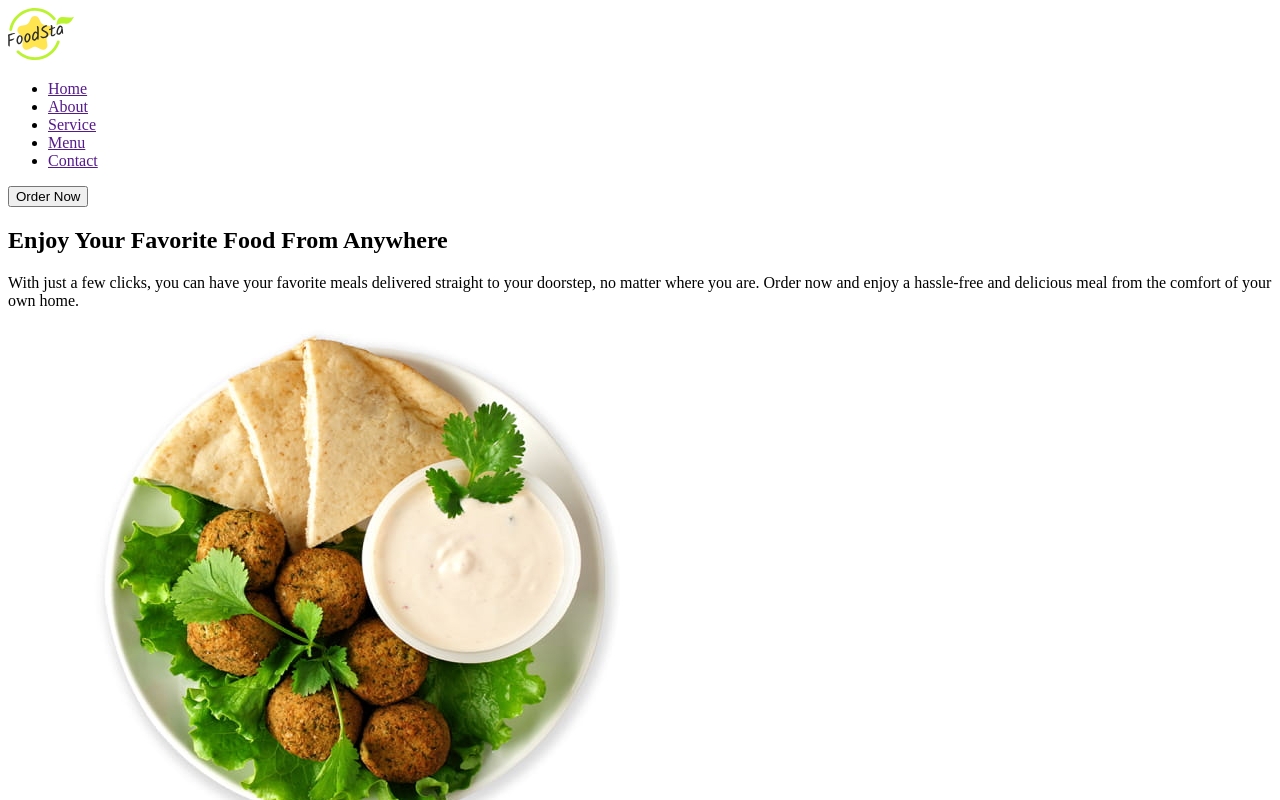
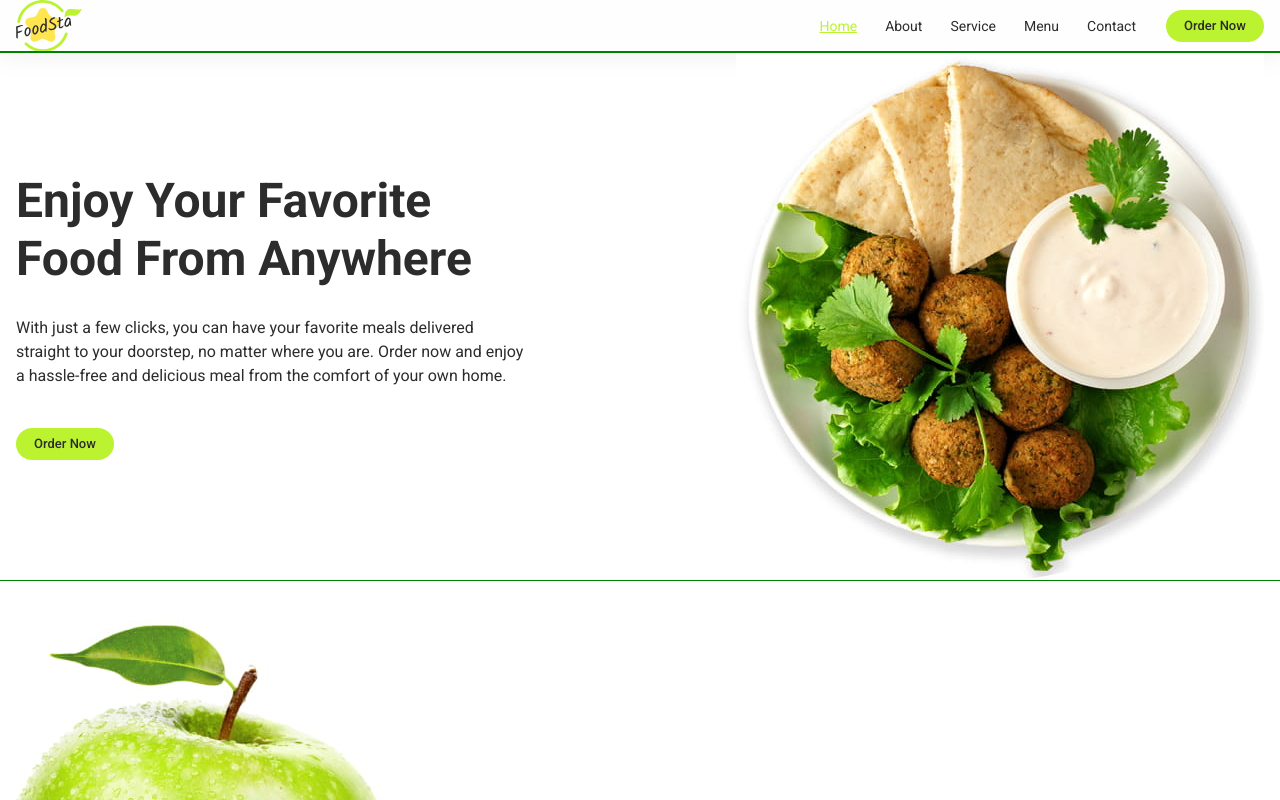
Before and after one commit to ArtSatanov/FoodSta, a plain HTML site: page index.html in a window 1280 px wide. Shown: the top 800 px of the page. Drawn offline with nearby package versions, Linux system fonts and the light colour scheme.

Commit message:
Header+hero

```diff
--- /dev/null
+++ b/css/style.css
@@ -0,0 +1,133 @@
+:root {
+  --main-text-color: #2c2c2c;
+  --accent-color: #bbf330;
+}
+
+h1,
+h2,
+h3,
+h4,
+h5,
+h6,
+p,
+ul {
+  margin: 0;
+  padding: 0;
+}
+
+img{
+   display: block;
+}
+
+.links {
+  text-decoration: none;
+}
+
+.list {
+  list-style: none;
+}
+
+.container {
+  width: 1280px;
+  padding: 0 16px;
+  margin: 0 auto;
+  outline: 1px solid green;
+}
+
+.current {
+  color: var(--accent-color);
+  text-decoration: underline;
+}
+
+.btn {
+   min-width: 98px;
+   min-height: 32px;
+  border-radius: 30px;
+  border-color: transparent;
+
+  font-weight: 500;
+  font-size: 13px;
+  line-height: 150%;
+  color: var(--main-text-color);
+  background-color: var(--accent-color);
+}
+
+body {
+  font-family: 'Roboto', sans-serif;
+  font-size: 16px;
+  line-height: 1.5;
+  color: var(--main-text-color);
+}
+
+header > .container {
+  display: flex;
+  align-items: center;
+background: #FEFEFE;
+box-shadow: 0px 4px 24px rgba(105, 105, 105, 0.1);
+
+}
+
+/* >>>>>>>>>>>>>>>>>>>>>>>>>>>>>>>>>>>>>>>>>>>>>>>>>>>>>>HEADER */
+
+.header {
+
+}
+
+.header-logo {
+  margin-right: auto;
+}
+
+.header-logo-img {
+}
+
+.header-nav {
+}
+
+.nav-list {
+  display: flex;
+  gap: 28px;
+}
+
+.nav-item {
+}
+
+.nav-link {
+  font-size: 14px;
+  line-height: 1.142;
+  color: inherit;
+}
+
+.nav-btn {
+  margin-left: 30px;
+}
+
+/*>>>>>>>>>>>>>>>>>>>>>>>>>>>>>>>>>>>>>>>>>>>>>>>>>>>>>> HERO */
+
+.hero {}
+
+.hero .container {
+   display: flex;
+   align-items: center;
+}
+
+.hero-right {
+   max-width: 511px;
+   margin-right: auto;
+}
+
+.hero-title {
+   margin-bottom: 28px;
+   font-weight: 700;
+      font-size: 48px;
+      line-height: 120%;
+}
+
+.hero-text {
+   margin-bottom: 40px;
+}
+
+.btn {}
+
+.hero-slider {}
+
+.hero-img {}
--- a/index.html
+++ b/index.html
@@ -5,50 +5,89 @@
     <meta http-equiv="X-UA-Compatible" content="IE=edge" />
     <meta name="viewport" content="width=device-width, initial-scale=1.0" />
     <title>FoodSta</title>
+
+    <!-- fonts -->
+
+    <link rel="preconnect" href="https://fonts.googleapis.com" />
+    <link rel="preconnect" href="https://fonts.gstatic.com" crossorigin />
+    <link
+      href="https://fonts.googleapis.com/css2?family=Inter&family=Kalam&family=Roboto:wght@400;500;700&display=swap"
+      rel="stylesheet"
+    />
+
+    <!-- normalize -->
+
+    <link
+      rel="stylesheet"
+      href="https://cdnjs.cloudflare.com/ajax/libs/modern-normalize/1.0.0/modern-normalize.min.css"
+    />
+
+    <!-- styles -->
+
+    <link rel="stylesheet" href="./css/style.css" />
   </head>
   <body>
-    <header>
-      <a href="./index.html">
-        <img src="./images/logo/logo.svg" alt="logo" />
+    <!-- header -->
+
+    <header class="header">
+      <div class="container">
+        <a href="./index.html" class="header-logo">
+          <img
+            src="./images/logo/logo.svg"
+            alt="logo"
+            class="header-logo-img"
+          />
         </a>
-      <nav>
-        <ul>
-          <li>
-            <a href="">Home</a>
+        <nav class="header-nav">
+          <ul class="nav-list list">
+            <li class="nav-item current">
+              <a href="" class="nav-link links">Home</a>
             </li>
-          <li>
-            <a href="">About</a>
+            <li class="nav-item">
+              <a href="" class="nav-link links">About</a>
             </li>
-          <li>
-            <a href="">Service</a>
+            <li class="nav-item">
+              <a href="" class="nav-link links">Service</a>
             </li>
-          <li>
-            <a href="">Menu</a>
+            <li class="nav-item">
+              <a href="" class="nav-link links">Menu</a>
             </li>
-          <li>
-            <a href="">Contact</a>
+            <li class="nav-item">
+              <a href="" class="nav-link links">Contact</a>
             </li>
           </ul>
         </nav>
-      <button type="button">Order Now</button>
+        <button type="button" class="nav-btn btn">Order Now</button>
+      </div>
     </header>
+
     <main>
       <!-- Hero -->
-      <section>
-        <h1>Enjoy Your Favorite Food From Anywhere</h1>
-        <p>
+      <section class="hero">
+        <div class="container">
+          <div class="hero-right">
+            <h1 class="hero-title">
+              Enjoy Your Favorite <br />
+              Food From Anywhere
+            </h1>
+            <p class="hero-text">
               With just a few clicks, you can have your favorite meals delivered
               straight to your doorstep, no matter where you are. Order now and
-          enjoy a hassle-free and delicious meal from the comfort of your own
-          home.
+              enjoy a hassle-free and delicious meal from the comfort of your
+              own home.
             </p>
-        <button type="button">Order Now</button>
+            <button type="button" class="btn">Order Now</button>
+          </div>
+          <div class="hero-slider">
             <img
               src="./images/hero/hero_img1.jpg"
               alt="food"
               width="528"
               height="528"
+              class="hero-img"
             />
+          </div>
+        </div>
       </section>
       <!-- Offerings -->
       <section>
```
Lines whose indentation alone changed are shown as unchanged.
